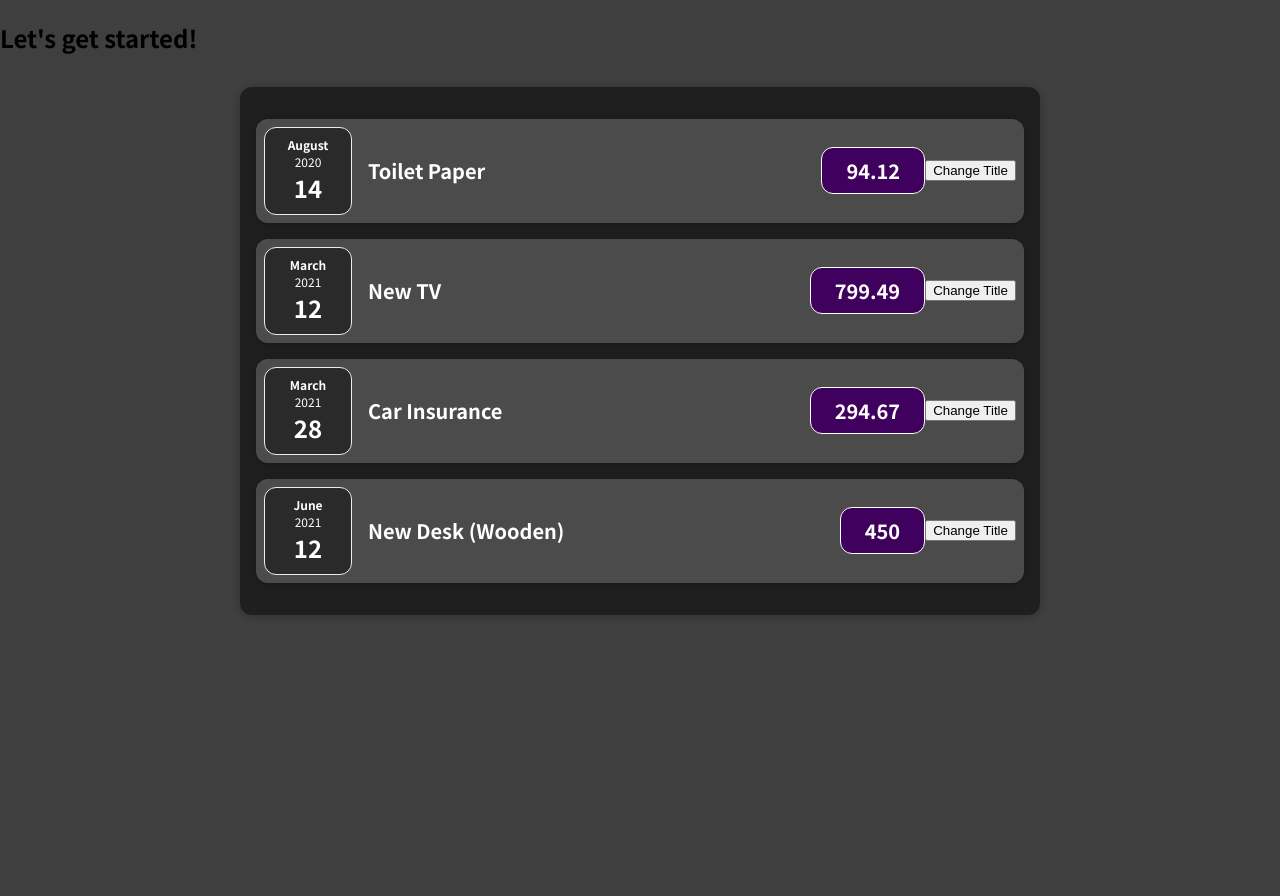
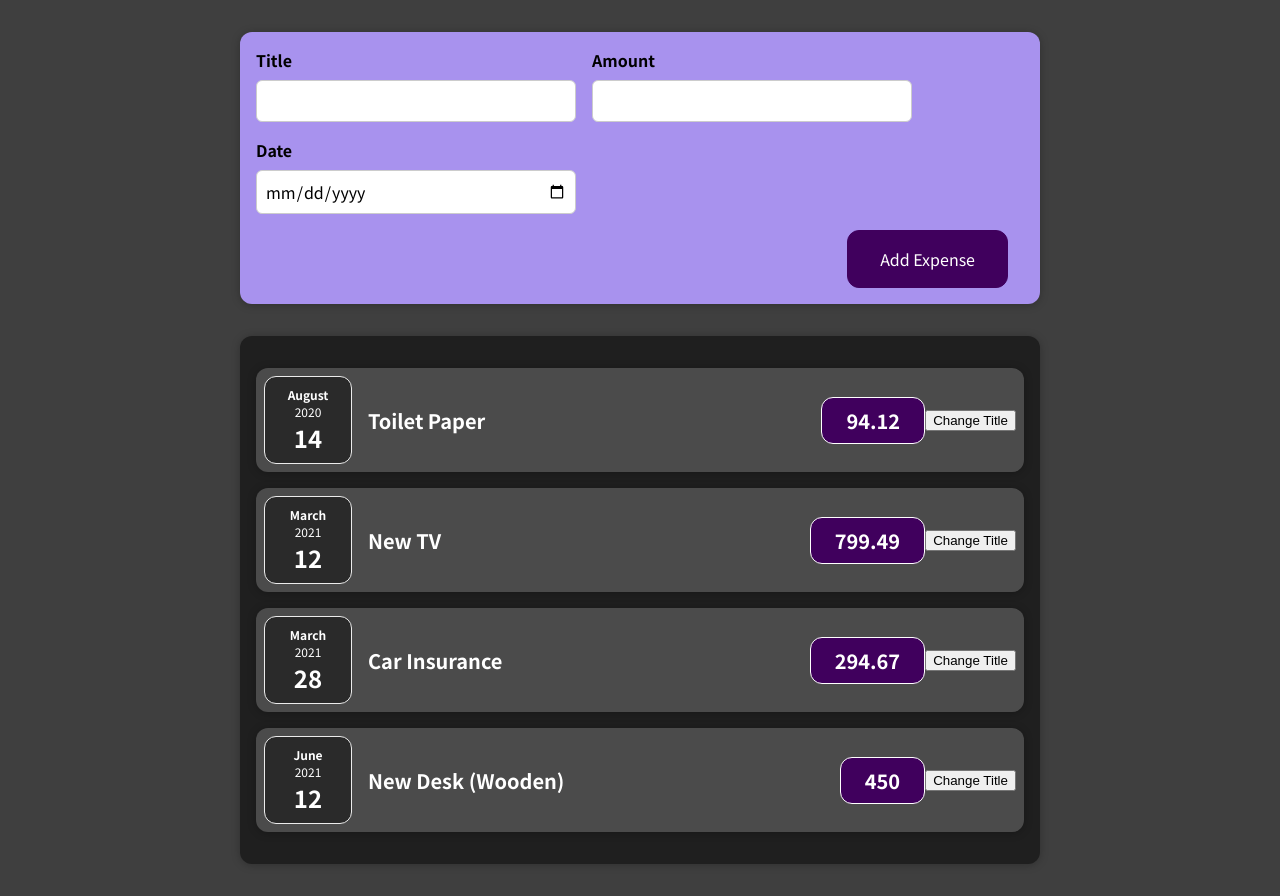
Before and after one commit to ayv8er/expensetracker, a React (Create React App) app: page / in a window 1280 px wide. Before the commit the page ends 800 px from the top, so only its background shows below. Built offline with nearby package versions, Linux system fonts and the light colour scheme.

Commit message:
creates state and change handles per user input

```diff
--- a/src/App.js
+++ b/src/App.js
@@ -1,4 +1,5 @@
 import Expenses from "./components/Expenses/Expenses";
+import NewExpense from "./components/NewExpense/NewExpense";
 
 const App = () => {
   const expenses = [
@@ -25,7 +26,7 @@ const App = () => {
 
   return (
     <div>
-      <h2>Let's get started!</h2>
+      <NewExpense />
       <Expenses items={expenses} />
     </div>
   );
--- a/src/components/NewExpense/ExpenseForm.js
+++ b/src/components/NewExpense/ExpenseForm.js
@@ -1,21 +1,60 @@
+import { useState } from "react";
+
 import "./ExpenseForm.css";
 
 const ExpenseForm = () => {
+  const [userInput, setUserInput] = useState({
+    enteredTitle: "",
+    enteredAmount: "",
+    enteredDate: "",
+  });
+
+  const handleTitleChange = (event) => {
+    setUserInput((prevState) => {
+      return { ...prevState, enteredTitle: event.target.value };
+    });
+  };
+
+  const handleAmountChange = (event) => {
+    setUserInput((prevState) => {
+      return { ...prevState, enteredAmount: event.target.value };
+    });
+  };
+
+  const handleDateChange = (event) => {
+    setUserInput((prevState) => {
+      return { ...prevState, enteredDate: event.target.value };
+    });
+  };
+
   return (
     <form>
       <div className="new-expense__controls">
         <div className="new-expense__control">
           <label>Title</label>
-          <input type="text" />
+          <input type="text" onChange={handleTitleChange} />
         </div>
         <div className="new-expense__control">
           <label>Amount</label>
-          <input type="number" min="0.01" step="0.01" />
+          <input
+            type="number"
+            min="0.01"
+            step="0.01"
+            onChange={handleAmountChange}
+          />
         </div>
         <div className="new-expense__control">
           <label>Date</label>
-          <input type="date" min="2019-01-01" max="2022-12-31" />
+          <input
+            type="date"
+            min="2019-01-01"
+            max="2022-12-31"
+            onChange={handleDateChange}
+          />
         </div>
+      </div>
+      <div className="new-expense__actions">
+        <button type="submit">Add Expense</button>
       </div>
     </form>
   );
```
